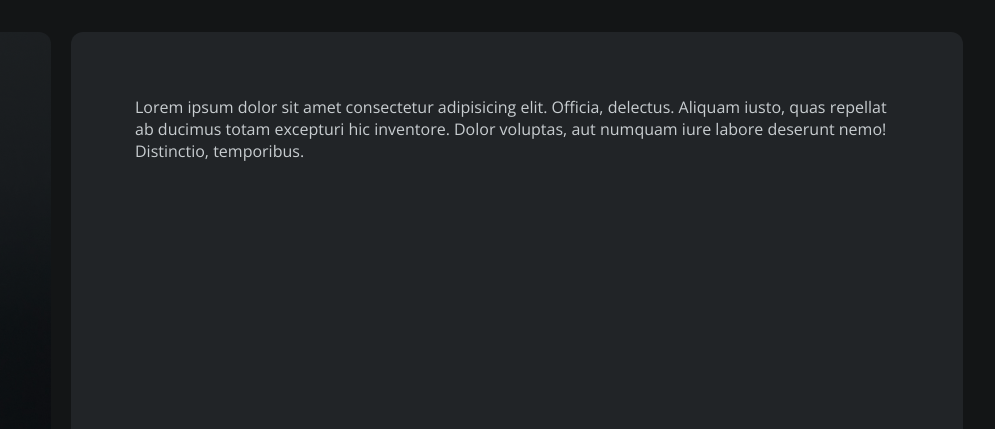
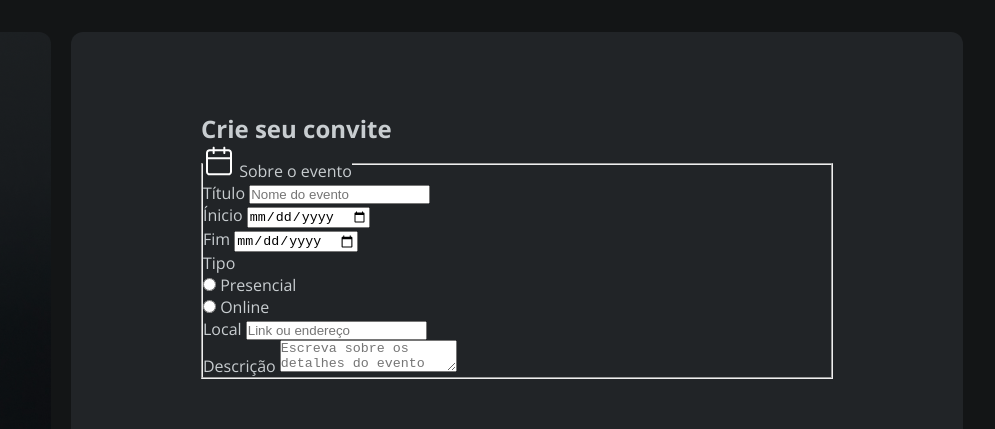
Before and after one commit to pduartesilva2005/formulario-de-convite, a plain HTML site: page index.html in a window 1280 px wide. Shown: the top 429 px of the page, 285-1280 px from the left. Drawn offline with nearby package versions, Linux system fonts and the light colour scheme.

Commit message:
Structuring the about event section

```diff
--- a/index.html
+++ b/index.html
@@ -27,12 +27,77 @@
       </aside>
       <main>
         <div class="main-container">
-          <p>
-            Lorem ipsum dolor sit amet consectetur adipisicing elit. Officia,
-            delectus. Aliquam iusto, quas repellat ab ducimus totam excepturi
-            hic inventore. Dolor voluptas, aut numquam iure labore deserunt
-            nemo! Distinctio, temporibus.
-          </p>
+          <h2>Crie seu convite</h2>
+
+          <form action="#" method="post" enctype="multipart/form-data">
+            <fieldset class="about-event">
+              <legend>
+                <img
+                  src="assets/icons/calendar.svg"
+                  alt="Ícone de calendário"
+                />
+                Sobre o evento
+              </legend>
+
+              <div class="input-wrapper">
+                <label for="name">Título</label>
+                <input
+                  type="text"
+                  id="name"
+                  name="name"
+                  placeholder="Nome do evento"
+                />
+              </div>
+
+              <div class="flex">
+                <div class="input-wrapper">
+                  <label for="name">Ínicio</label>
+                  <input type="date" id="start-date" name="start-date" />
+                </div>
+
+                <div class="input-wrapper">
+                  <label for="name">Fim</label>
+                  <input type="date" id="end-date" name="end-date" />
+                </div>
+              </div>
+
+              <div class="flex">
+                <div class="input-wrapper">
+                  <label for="type-event">Tipo</label>
+                  <div class="radio-inner">
+                    <div class="radio-image"></div>
+                    <input type="radio" name="type" id="type" />
+                    <label>Presencial</label>
+                  </div>
+
+                  <div class="radio-inner">
+                    <div class="radio-image"></div>
+                    <input type="radio" name="type" id="type" />
+                    <label>Online</label>
+                  </div>
+                </div>
+
+                <div class="input-wrapper">
+                  <label for="address">Local</label>
+                  <input
+                    type="text"
+                    id="address"
+                    name="address"
+                    placeholder="Link ou endereço"
+                  />
+                </div>
+              </div>
+
+              <div class="textarea-wrapper">
+                <label for="description">Descrição</label>
+                <textarea
+                  name="description"
+                  id="description"
+                  placeholder="Escreva sobre os detalhes do evento"
+                ></textarea>
+              </div>
+            </fieldset>
+          </form>
         </div>
       </main>
     </div>
--- a/styles/layout.css
+++ b/styles/layout.css
@@ -36,7 +36,7 @@ aside {
 
 main {
   overflow: auto;
-  padding: 4rem;
+  padding: 5rem 8.125rem;
   background-color: var(--shape-body);
   border-radius: 0.75rem;
 
```
